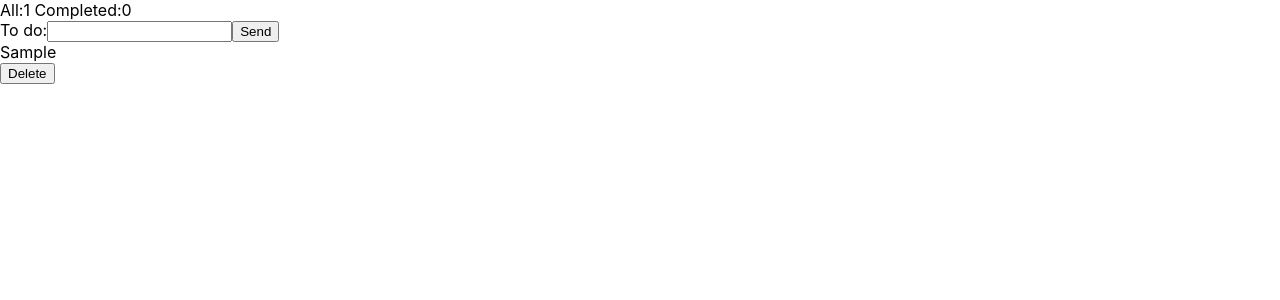
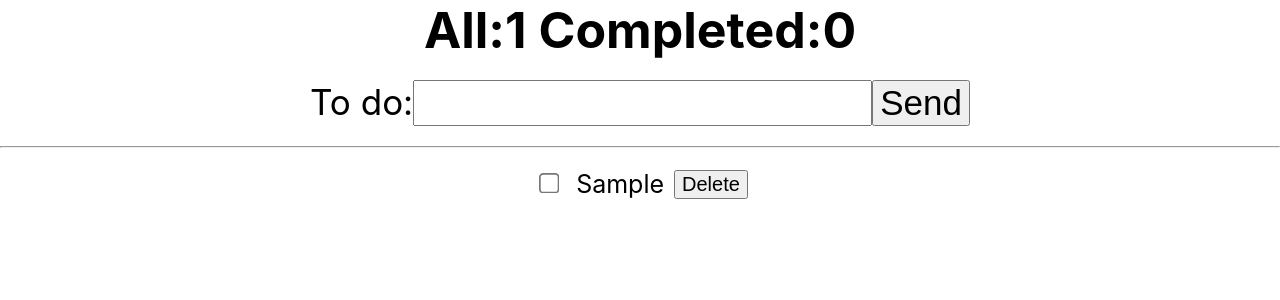
Before and after one commit to MaximZag/react-hw-cw, a React (Create React App) app: page / in a window 1280 px wide. Both pictures are taken after typing "Sample" into the empty fields and a click on the button "Send". Shown: the top 300 px of the page. Built offline with nearby package versions, Linux system fonts and the light colour scheme.

Commit message:
lesson5-todo

```diff
--- /dev/null
+++ b/src/components/Form/Form.css
@@ -0,0 +1,21 @@
+.top {
+    font-size: 50px;
+    font-weight: bold;
+    text-align: center;
+}
+
+.form {
+    font-size: 35px;
+    /*margin-left: 30%;*/
+    display: flex;
+    justify-content: center;
+    margin: 20px 0;
+}
+
+.form input {
+    font-size: 35px;
+}
+
+.form button {
+    font-size: 35px;
+}
--- a/src/components/Form/Form.js
+++ b/src/components/Form/Form.js
@@ -1,7 +1,9 @@
 import React from 'react';
 import {useForm} from "react-hook-form";
 import {useDispatch, useSelector} from "react-redux";
+
 import {todoActions} from "../../store/todo.slice";
+import './Form.css'
 
 const Form = () => {
     const {register, handleSubmit, reset} = useForm()
@@ -16,13 +18,16 @@ const Form = () => {
 
     return (
         <div>
-            <div>
+            <div className={'top'}>
                 All:{all} Completed:{complete}
             </div>
-            <form onSubmit={handleSubmit(submit)}>
-                <label>To do:<input type="text" {...register('todo')}/></label>
-                <button>Send</button>
-            </form>
+            <div className={'form'}>
+                <form onSubmit={handleSubmit(submit)}>
+                    <label>To do:<input type="text" {...register('todo')}/></label>
+                    <button>Send</button>
+                </form>
+            </div>
+            <hr/>
         </div>
     );
 };
--- /dev/null
+++ b/src/components/Task/Task.css
@@ -0,0 +1,24 @@
+.main {
+    display: flex;
+    justify-content: center;
+    align-items: center;
+    column-gap: 10px;
+    font-size: 25px;
+    margin: 20px;
+}
+
+.main button {
+    font-size: 20px;
+}
+
+.checkbox {
+    zoom: 1.7
+}
+
+.checked {
+    text-decoration: line-through;
+}
+
+.unchecked {
+    text-decoration: none;
+}
--- a/src/components/Task/Task.js
+++ b/src/components/Task/Task.js
@@ -1,21 +1,42 @@
-import React from 'react';
+import React, {useState} from 'react';
 import {useDispatch} from "react-redux";
 
 import {todoActions} from "../../store/todo.slice";
+import './Task.css'
 
-const Task = ({task:{id, todo}}) => {
-
+const Task = ({task: {id, todo}}) => {
     const dispatch = useDispatch()
 
-    const twoActions=()=>{
+    const Actions = () => {
         dispatch(todoActions.deleteToDo({id}))
         dispatch(todoActions.allCounter(-1))
+        if (check === true) {
+            dispatch(todoActions.completeCounter(-1))
+        }
     }
+
+    const [check, setCheck] = useState(false)
+    const [style, setStyle] = useState('unchecked')
+
+    const checking = () => {
+        setCheck(!check)
+        if (check === false) {
+            dispatch(todoActions.completeCounter(1))
+            setStyle('checked')
+        } else {
+            dispatch(todoActions.completeCounter(-1))
+            setStyle('unchecked')
+        }
+    }
+
 
     return (
         <div>
-            <div>{todo}</div>
-            <button onClick={twoActions}>Delete</button>
+            <div className={'main'}>
+                <input className={'checkbox'} type="checkbox" checked={check} onChange={checking}/>
+                <div className={`${style}`}>{todo}</div>
+                <button onClick={Actions}>Delete</button>
+            </div>
         </div>
     );
 };
--- a/src/components/Tasks/Tasks.js
+++ b/src/components/Tasks/Tasks.js
@@ -1,13 +1,14 @@
 import React from 'react';
 import {useSelector} from "react-redux";
+
 import Task from "../Task/Task";
 
 const Tasks = () => {
     const {todo} = useSelector(state => state['todoReducer'])
-console.log(todo)
+
     return (
         <div>
-            {todo.map(task=><Task key={task.id} task={task}/>)}
+            {todo.map(task => <Task key={task.id} task={task}/>)}
         </div>
     );
 };
--- a/src/store/redux.js
+++ b/src/store/redux.js
@@ -2,7 +2,7 @@ import {configureStore} from "@reduxjs/toolkit";
 
 import todoReducer from "./todo.slice";
 
-const store=configureStore(
-    {reducer:{todoReducer}}
+const store = configureStore(
+    {reducer: {todoReducer}}
 )
 export default store
--- a/src/store/todo.slice.js
+++ b/src/store/todo.slice.js
@@ -1,28 +1,34 @@
 import {createSlice} from "@reduxjs/toolkit";
 
-const todoSlice=createSlice(
+const todoSlice = createSlice(
     {
-        name:'todoSlice',
-        initialState:{
-            todo:[],
-            all:0,
-            complete:0
+        name: 'todoSlice',
+        initialState: {
+            todo: [],
+            all: 0,
+            complete: 0
         },
-        reducers:{
-            addToDo:(state,action)=>{
-                state.todo.push({id:new Date().getTime(), ...action.payload.data})
+        reducers: {
+            addToDo: (state, action) => {
+                state.todo.push({id: new Date().getTime(), ...action.payload.data})
             },
-            deleteToDo:(state,action)=>{
-                state.todo=state.todo.filter(task=>task.id !== action.payload.id)
+            deleteToDo: (state, action) => {
+                state.todo = state.todo.filter(task => task.id !== action.payload.id)
             },
-            allCounter:(state,action)=>{
-                state.all=state.all+action.payload
+            allCounter: (state, action) => {
+                state.all = state.all + action.payload
+            },
+            completeCounter: (state, action) => {
+                if (state.complete === 0 && action.payload === -1) {
+                } else {
+                    state.complete = state.complete + action.payload
+                }
             }
         }
     })
 
-const todoReducer=todoSlice.reducer;
-const {addToDo, deleteToDo, allCounter}=todoSlice.actions
+const todoReducer = todoSlice.reducer;
+const {addToDo, deleteToDo, allCounter, completeCounter} = todoSlice.actions
 
 export default todoReducer
-export const todoActions={addToDo, deleteToDo, allCounter}
+export const todoActions = {addToDo, deleteToDo, allCounter, completeCounter}
```
